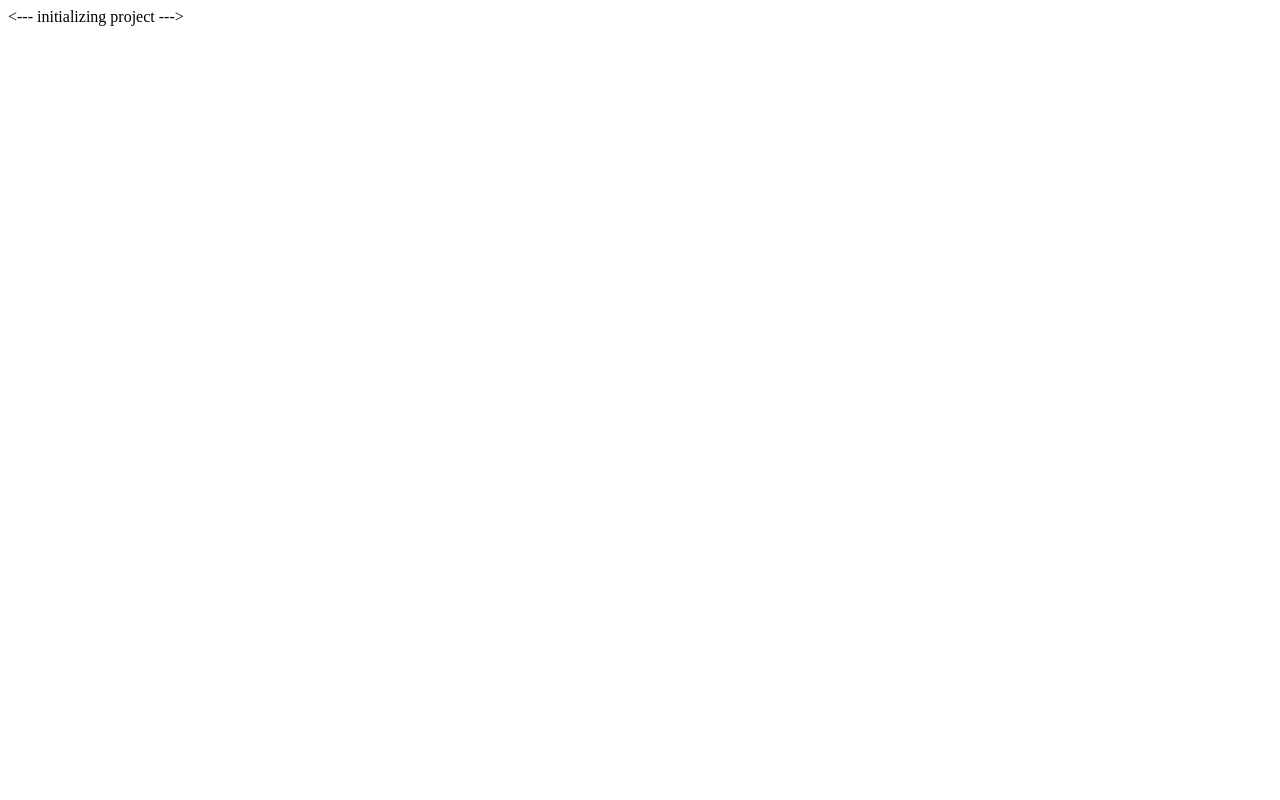
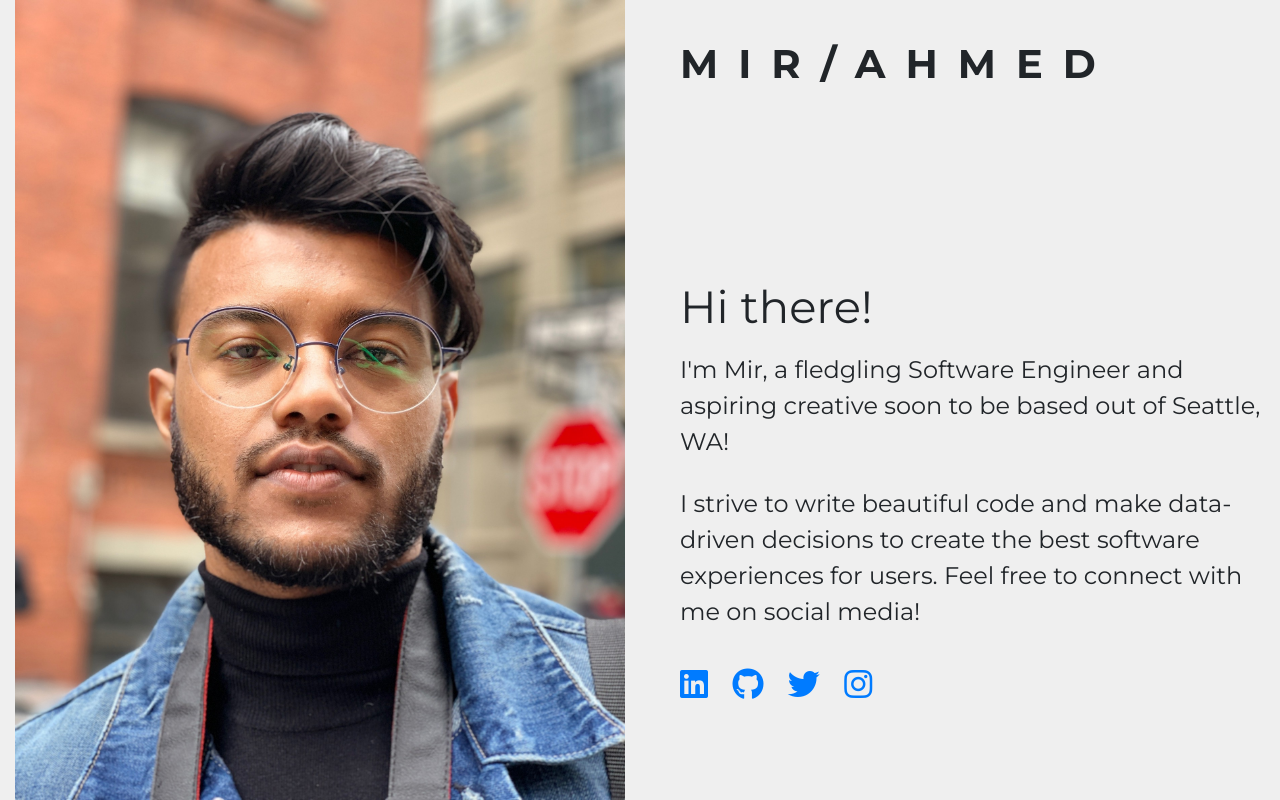
Before and after one commit to mirahmed753/mirahmed753.github.io, a plain HTML site: page index.html in a window 1280 px wide. Drawn offline with nearby package versions, Linux system fonts and the light colour scheme.

Commit message:
Added basic components and completed simple website

```diff
--- a/index.html
+++ b/index.html
@@ -1 +1,71 @@
-<--- initializing project --->
+<!DOCTYPE html>
+<html lang="en-us">
+  <head>
+    <meta charset="utf-8" />
+    <meta
+      name="viewport"
+      content="width=device-width, initial-scale=1, shrink-to-fit=no"
+    />
+    <script
+      src="https://kit.fontawesome.com/4b5484f05a.js"
+      crossorigin="anonymous"
+    ></script>
+
+    <link
+      href="https://fonts.googleapis.com/css?family=Montserrat:400,700&display=swap"
+      rel="stylesheet"
+    />
+
+    <link
+      rel="stylesheet"
+      href="https://stackpath.bootstrapcdn.com/bootstrap/4.4.1/css/bootstrap.min.css"
+      integrity="sha384-Vkoo8x4CGsO3+Hhxv8T/Q5PaXtkKtu6ug5TOeNV6gBiFeWPGFN9MuhOf23Q9Ifjh"
+      crossorigin="anonymous"
+    />
+    <link rel="stylesheet" href="styles.css" />
+
+    <title>MIR AHMED</title>
+  </head>
+  <body>
+    <div class="container-fluid">
+      <div class="row">
+        <div class="col-lg-6 picto">
+          <img
+            class="d-block w-100"
+            src="img/Dumbo.jpeg"
+            alt="Second Picture"
+          />
+        </div>
+        <div class="col-lg-6 text-area">
+          <h1>Mir/Ahmed</h1>
+          <div class="bio-text">
+            <h2>Hi there!</h2>
+            <p>
+              I'm Mir, a fledgling Software Engineer and aspiring creative soon
+              to be based out of Seattle, WA!
+            </p>
+            <p>
+              I strive to write beautiful code and make data-driven decisions to
+              create the best software experiences for users. Feel free to
+              connect with me on social media!
+            </p>
+          </div>
+          <div class="social-media-icons">
+            <a href="https://www.linkedin.com/in/mirahmed753/" target="_blank"
+              ><i class="fab fa-linkedin"></i
+            ></a>
+            <a href="https://github.com/mirahmed753" target="_blank"
+              ><i class="fab fa-github"></i
+            ></a>
+            <a href="https://twitter.com/mirscode" target="_blank"
+              ><i class="fab fa-twitter"></i
+            ></a>
+            <a href="https://www.instagram.com/mirsview/" target="_blank"
+              ><i class="fab fa-instagram"></i
+            ></a>
+          </div>
+        </div>
+      </div>
+    </div>
+  </body>
+</html>
--- /dev/null
+++ b/styles.css
@@ -0,0 +1,37 @@
+body {
+  background: #efefef !important;
+}
+
+.picto img {
+  height: 100vh;
+}
+
+h1 {
+  font-weight: bold;
+  text-transform: uppercase;
+  letter-spacing: 0.5em;
+}
+
+h2 {
+  font-size: 45px;
+}
+
+.text-area {
+  padding: 40px 15px 0px 40px;
+  font-family: 'Montserrat', sans-serif;
+  font-size: 24px;
+}
+
+.bio-text {
+  margin-top: 8em;
+}
+
+p {
+  padding-top: 10px;
+}
+
+.social-media-icons {
+  font-size: 2rem;
+  padding-top: 15px;
+  letter-spacing: 0.25em;
+}
```
Also changed, not shown: img/Dumbo.jpeg (added), 2 other files.
